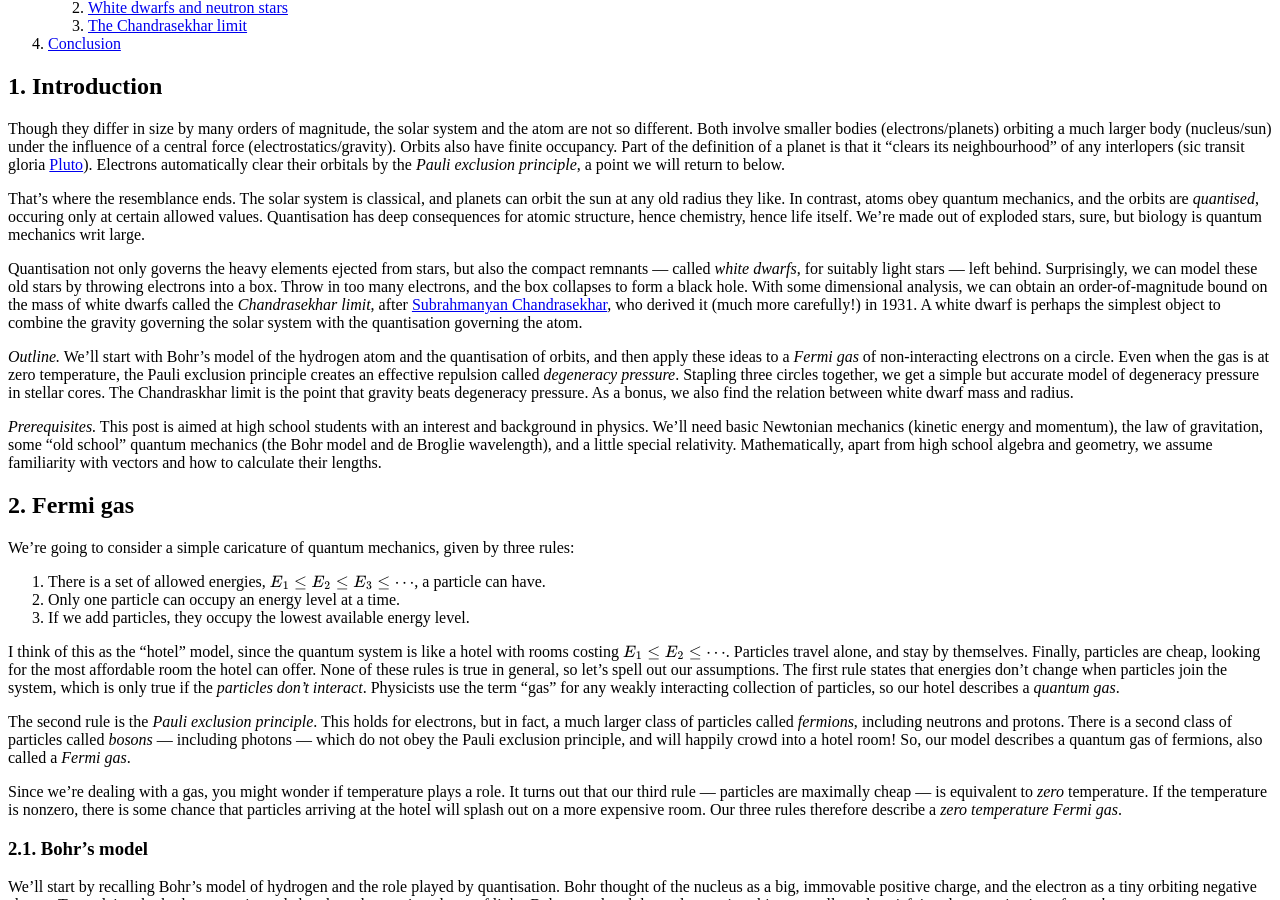
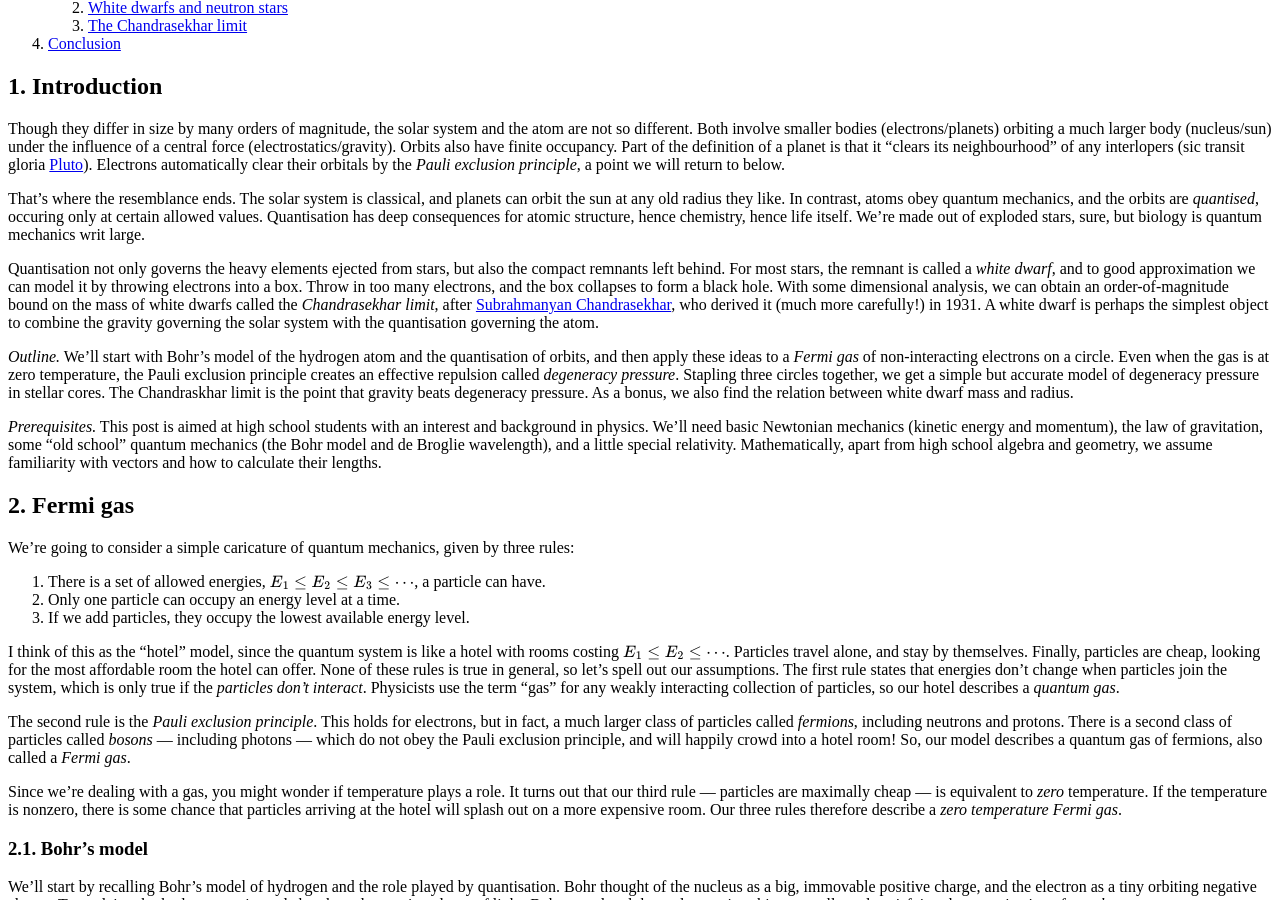
Before and after one commit to hapax/hapax.github.io, a Jekyll site: the page built from assets/chandra.md, in a window 1280 px wide and 900 px high, scrolled down 744 px. Built offline with Jekyll 4.4.1, drawn with Linux system fonts in a browser that asks for light colours; our own code applies the rules of GitHub Pages for plain Markdown files; formulas are drawn with MathJax 3; a script that is not in the unit is left out.

Commit message:
Update chandra.md

```diff
--- a/assets/chandra.md
+++ b/assets/chandra.md
@@ -50,9 +50,9 @@ hence chemistry, hence life itself.
 We're made out of exploded stars, sure, but biology is quantum mechanics writ large.
 
 Quantisation not only governs the heavy elements ejected
-from stars, but also the compact remnants --- called *white dwarfs*,
-for suitably light stars --- left behind.
-Surprisingly, we can model these old stars by throwing electrons into a box.
+from stars, but also the compact remnants left behind.
+For most stars, the remnant is called a *white dwarf*, and
+to good approximation we can model it by throwing electrons into a box.
 Throw in too many electrons, and the box collapses to form a black hole.
 With some dimensional analysis, we can obtain an order-of-magnitude
 bound on the mass of white dwarfs called the *Chandrasekhar limit*, after
```
